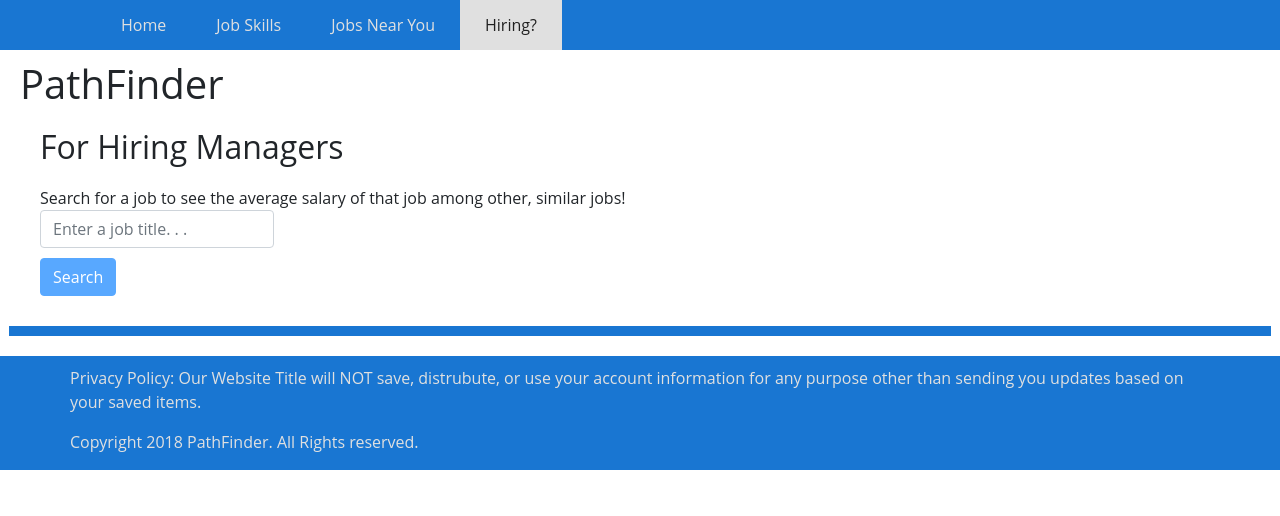
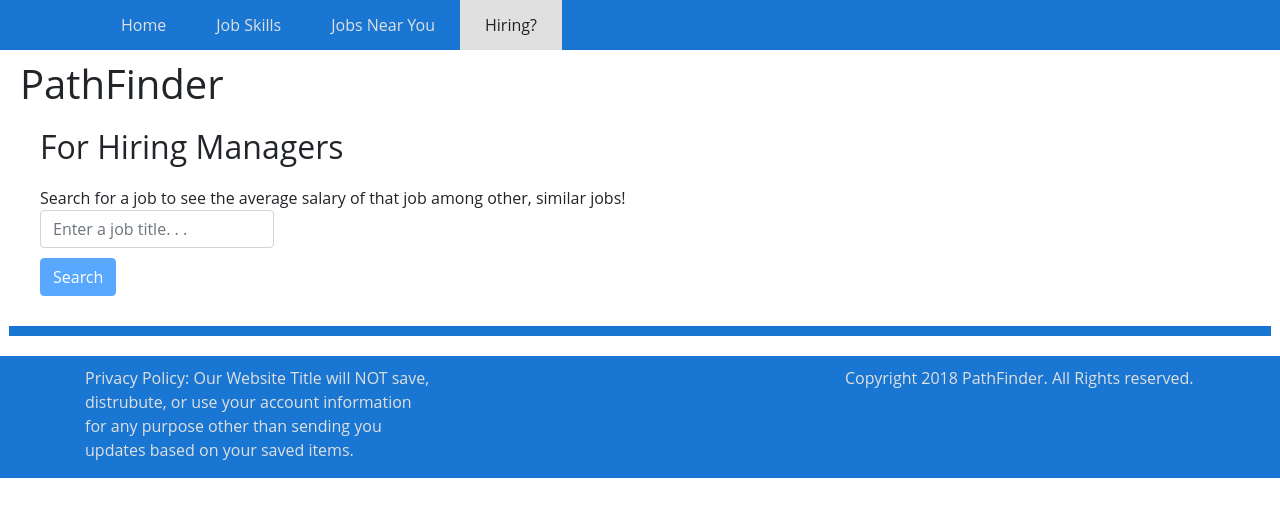
Before and after one commit to Tristan6/info343-group-project, a React (Create React App) app: page /hiring in a window 1280 px wide. Shown: the top 516 px of the page. Built offline with nearby package versions, Linux system fonts and the light colour scheme; no server answers.

Commit message:
add reactstrap components

```diff
--- a/src/App.js
+++ b/src/App.js
@@ -1,5 +1,6 @@
 import React, { Component } from 'react';
 import { Route, NavLink, Switch, Redirect } from 'react-router-dom';
+import { Container, Row, Col } from 'reactstrap';
 import HomePage from './HomePage';
 import Hiring from './Hiring';
 import Skills from './Skills';
@@ -37,21 +38,21 @@ class App extends Component {
                 </main>
 
                 <footer>
-                    <div className="container">
-                        <div className="row">
-                            <div className="col-xs-4">
+                    <Container>
+                        <Row>
+                            <Col xs="4">
                                 <p>
                                     Privacy Policy: Our Website Title will NOT save, distrubute, or use
                                     your account information for any purpose other than sending you
                                     updates based on your saved items.
                                 </p>
-                            </div>
-                            <div className="col-xs-4"></div>
-                            <div className="col-xs-4">
+                            </Col>
+                            <Col xs="4"></Col>
+                            <Col xs="4">
                                 <p>Copyright 2018 PathFinder. All Rights reserved.</p>
-                            </div>
-                        </div>
-                    </div>
+                            </Col>
+                        </Row>
+                    </Container>
                 </footer>
             </div>
         );
--- a/src/HomePage.js
+++ b/src/HomePage.js
@@ -1,5 +1,5 @@
 import React, { Component } from 'react';
-import { Grid, Row, Col } from 'react-bootstrap';
+import { Container, Card, CardBody, CardTitle, CardText, Col, Row } from 'reactstrap';
 
 class HomePage extends Component {
     render() {
@@ -19,9 +19,9 @@ class HomePage extends Component {
                     </p>
                 <div className="blue-bar"></div>
                 <h3>Quick Tips:</h3>
-                <Grid>
+                <Container>
                     <Row>
-                        <Col xs={12} sm={4}>
+                        <Col xs="12" sm="4">
                             <div className="card">
                                 <div className="card-body">
                                     <h4>Know Your Role</h4>
@@ -36,7 +36,7 @@ class HomePage extends Component {
                                 </div>
                             </div>
                         </Col>
-                        <Col xs={12} sm={4}>
+                        <Col xs="12" sm="4">
                             <div className="card">
                                 <div className="card-body">
                                     <h4>Have Goals</h4>
@@ -47,7 +47,7 @@ class HomePage extends Component {
                                 </div>
                             </div>
                         </Col>
-                        <Col xs={12} sm={4}>
+                        <Col xs="12" sm="4">
                             <div className="card">
                                 <div className="card-body">
                                     <h4>Independent Research</h4>
@@ -60,7 +60,7 @@ class HomePage extends Component {
                             </div>
                         </Col>
                     </Row>
-                </Grid>
+                </Container>
             </div>
         )
     }
--- a/src/index.css
+++ b/src/index.css
@@ -56,6 +56,10 @@ h3 {
 }
 
 h4 {
+    color: #2196F3;
+}
+
+h5 {
     color: #2196F3;
 }
 
```
